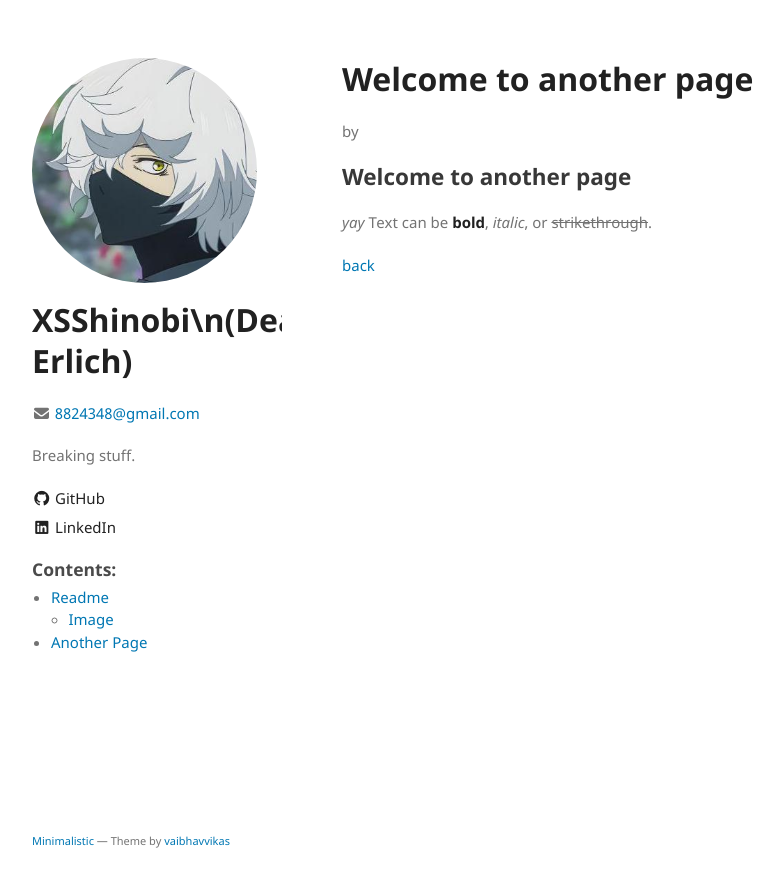
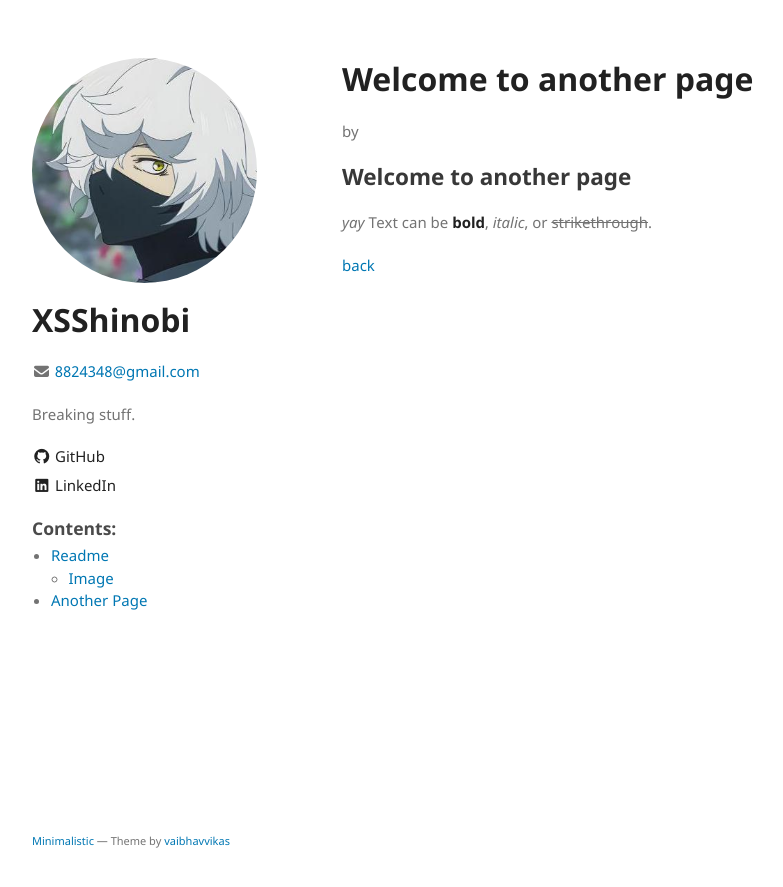
Before and after one commit to ninpwn/ninpwn.github.io, a Jekyll site: the page built from another-page.md, in a window 1280 px wide. Shown: the top 887 px of the page, without its empty margins (178-961 px from the left). Built offline with Jekyll 4.4.1, drawn with Linux system fonts in a browser that asks for light colours; our own code applies the rules of GitHub Pages for plain Markdown files.

Commit message:
Update _config.yml

```diff
--- a/_config.yml
+++ b/_config.yml
@@ -1,4 +1,4 @@
-title: XSShinobi\n(Dean Erlich)
+title: XSShinobi
 logo: /assets/img/gabimaru.jpg
 email: 8824348@gmail.com
 description: Breaking stuff.
```
